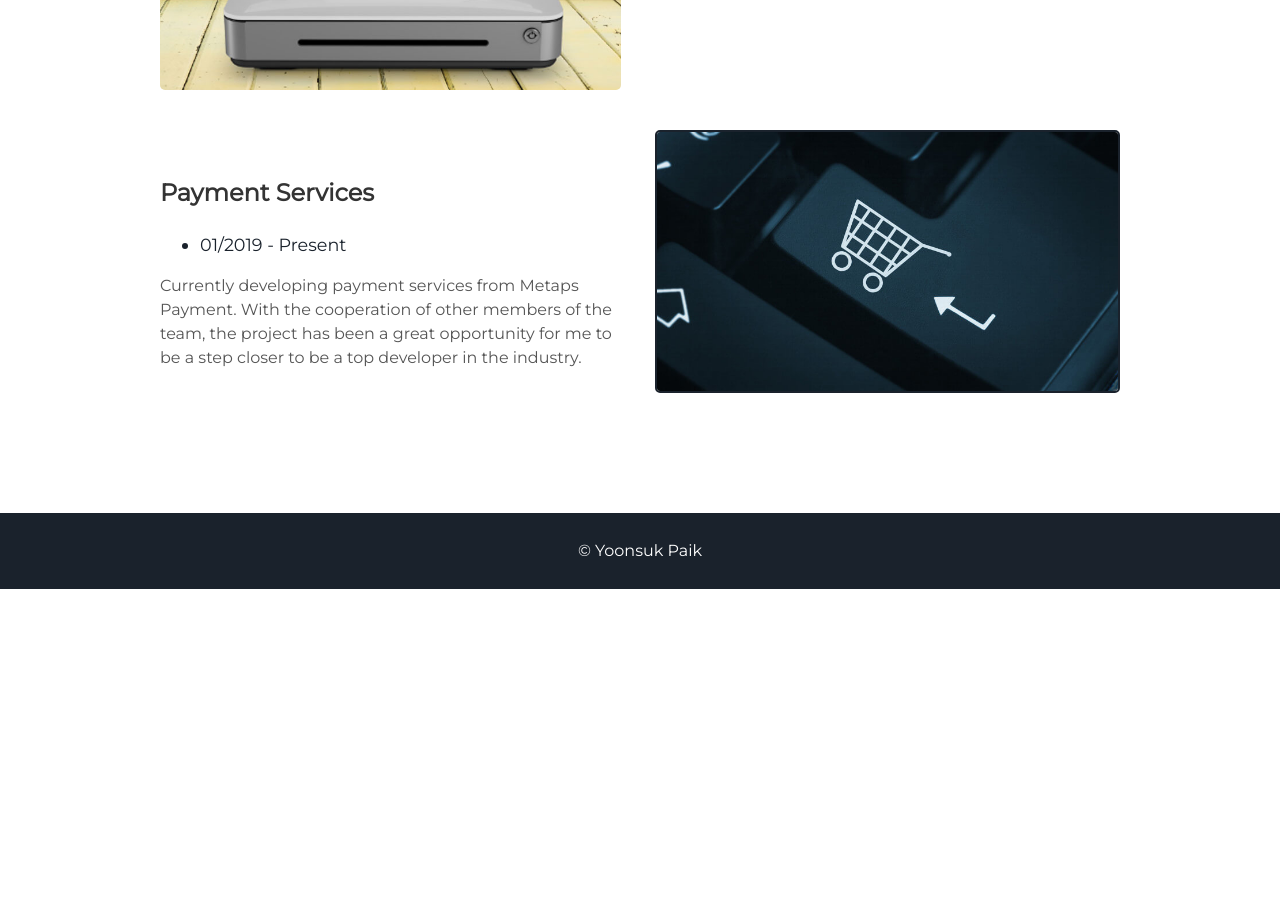
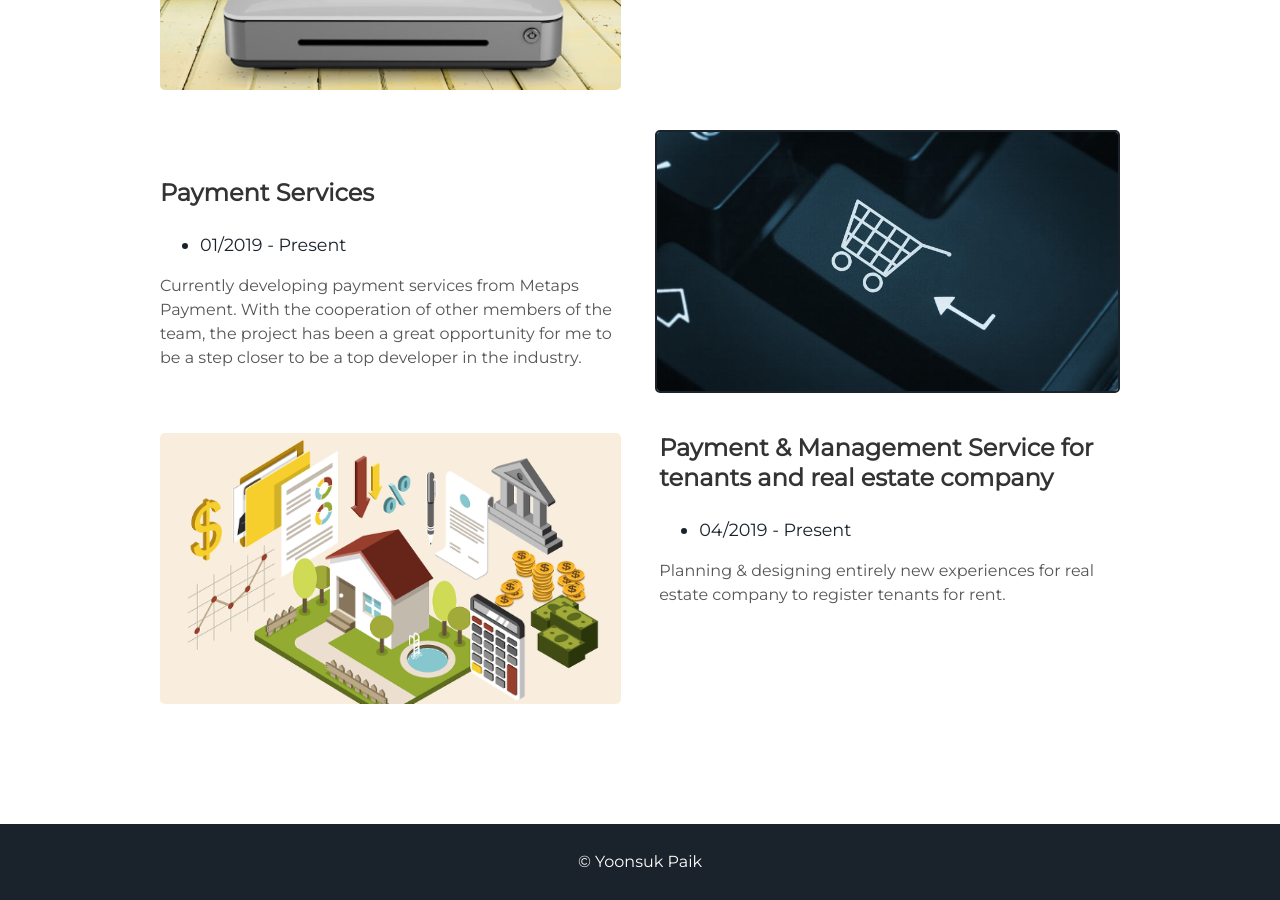
Before and after one commit to macpaik/macpaik.github.io, a Jekyll site: the page built from index.html, in a window 1280 px wide and 900 px high, scrolled down 2927 px. Built offline with Jekyll 4.4.1, drawn with Linux system fonts in a browser that asks for light colours; before the commit the page ends 3516 px from its top, so only the background shows below that.

Commit message:
add 5th project

```diff
--- a/_includes/projects.html
+++ b/_includes/projects.html
@@ -80,6 +80,20 @@
       With the cooperation of other members of the team,
       the project has been a great opportunity for me to be a step closer to be a top developer in the industry.
     </p>
-<!--      <a target="_blank" class="project-link" href="http://52.198.203.202/">Check it out</a>-->
   </div>
 </div>
+<!--5th project-->
+<div class="user-projects">
+  <div class="images-left">
+    <img alt="rent" src="{{ "/assets/img/img_rent.png" | prepend: site.baseurl }}" />
+  </div>
+  <div class="contents-right">
+    <h3> Payment & Management Service for tenants and real estate company</h3>
+    <ul>
+      <li>04/2019 - Present</li>
+    </ul>
+    <p>
+      Planning & designing entirely new experiences for real estate company to register tenants for rent.
+    </p>
+  </div>
+</div>
```
Also changed, not shown: assets/img/img_rent.png (added).
